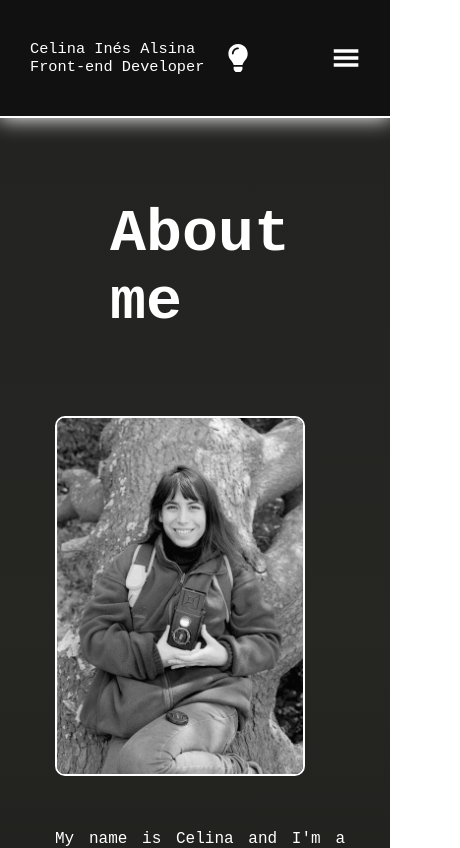
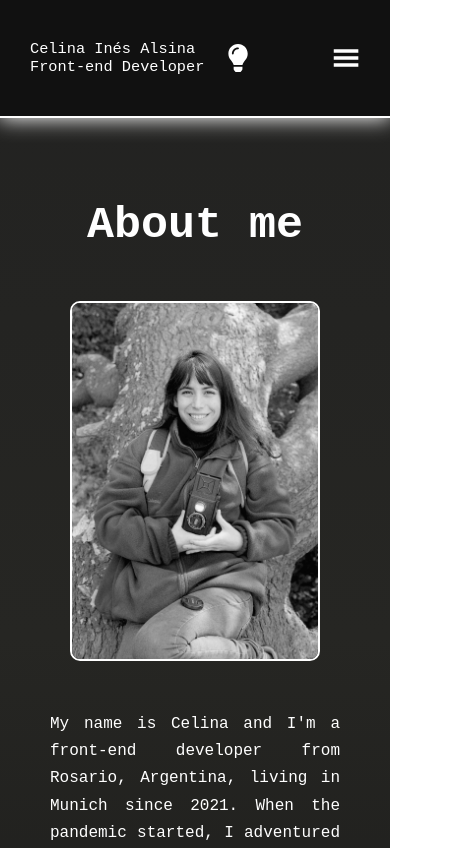
Before and after one commit to Celinesco/celinesco-page, a React (Create React App) app: page /about in a window 390 px wide. Shown: the top 848 px of the page, 460 px wide, since content can reach past the window. Built offline with nearby package versions, Linux system fonts and the light colour scheme.

Commit message:
Form y Hover
Coloco id a elementos para relacionar con etiqueta label
Agrego hover a botones de idiomas

```diff
--- a/src/components/About/About.js
+++ b/src/components/About/About.js
@@ -52,17 +52,19 @@ const About = () => {
                                 <input
                                     type="text"
                                     name="surname"
+                                    id="surname"
                                     required
                                 ></input>
                             </div>
                         </div>
                         <div className="row">
                             <div className="column">
-                                <label>Email*</label>
+                                <label htmlFor="email">Email*</label>
                                 <input
                                     type="email"
                                     name="user_email"
                                     required
+                                    id="email"
                                 ></input>
                             </div>
                         </div>
--- a/src/components/About/About.scss
+++ b/src/components/About/About.scss
@@ -30,7 +30,6 @@
                 border: 2px solid $main-color-dark-mode;
                 overflow: hidden;
                 border-radius: 10px;
-                margin-right: 40px;
                 img {
                     width: 100%;
                 }
@@ -51,6 +50,7 @@
             justify-content: center;
             width: 520px;
             color: $main-color-dark-mode;
+            margin-bottom: 100px;
             .formular__contact {
                font-weight: bold;
                button {
@@ -109,6 +109,12 @@
         }
         .container__form {
             color: $main-color-white-mode;
+            .formular__contact {
+                button {
+                    background-color: $background-color-dark-mode;
+                    color: $main-color-dark-mode;
+                }
+            }
         }
 
     }
--- a/src/components/NavBar/NavBar.scss
+++ b/src/components/NavBar/NavBar.scss
@@ -27,7 +27,17 @@
         color: $main-color-dark-mode;
         background-color: transparent;
         font-size: 20px;
+        border-radius: 100%;
         margin: 10px 15px 0 15px;
+        padding: 2px;
+        transition: all 0.7s;
+    }
+    button:hover {
+        color: $main-color-white-mode;
+        background-color: $background-color-white-mode;
+    }
+    button:active {
+        background-color: green;
     }
 }
 
@@ -111,6 +121,15 @@
                 color: $main-color-white-mode;
             }
         }
+        .container__user-preferences {
+            .button__language:hover {
+                color: $main-color-dark-mode;
+                background-color: $background-color-dark-mode;
+            }
+            .button_language:active {
+                background-color: green;
+            }
+        }
         .container__info-navbar {
             p, .button__dark-mode  {
                 color: $main-color-white-mode;
--- a/src/components/datos_proyectos.js
+++ b/src/components/datos_proyectos.js
@@ -268,7 +268,7 @@ export const htmlAboutme = {
         contact_me: `Wenn Sie mich erreichen wollen, schreiben Sie mir gerne eine E-Mail  oder füllen Sie das untenstehende Formular aus.
         Über Ihre Fragen, Anregungen und Kommentare freue ich mich sehr und sie helfen mir, sowohl auf persönlicher Ebene als auch beruflich zu wachsen.`,
         form: {
-            name: 'Vorname *',
+            name: 'Vorname*',
             surname: 'Nachname*',
             message: 'Nachricht*',
             submit: 'Senden'
--- a/src/styles/_breakpoints.scss
+++ b/src/styles/_breakpoints.scss
@@ -3,16 +3,13 @@
     .container__hamburguer-menu-button {
         display: none;
     }
-
     .container__steps {
         margin-bottom: 180px;
         margin-top: 30px;
     }
-
     .step-1, .step-3 {
         right: 49%
     }
-
     .step-2, .step-4 {
         right: 46%
     }
@@ -22,7 +19,6 @@
             display: none;
         }
     }
-
 }
 
 
@@ -46,14 +42,29 @@
             font-size: calc(2.6rem - 1vw);
         }
     }
-
-
     .carta {
         font-size: 90px;
         margin: 0 10px;
     }
     .contenedor_rectangulos {
         margin : 150px 0
+    }
+    .section__about {
+        .sub__section {
+            .container__info-aboutme {
+                margin: 30px 0;
+                .container__aboutme-text {
+                    max-width: 600px;
+                }
+                .container__img-profile {
+                    margin-right: 20px;
+                }
+            }
+        }
+        h2 {
+            font-size: 45px;
+        }
+
     }
 }
 
@@ -93,6 +104,23 @@
         font-size: 90px;
         margin: 0 10px;
     }
+    .section__about {
+        .sub__section {
+            padding: 200px 100px 0 100px;
+
+            .container__info-aboutme {
+                margin-bottom:  10px;
+                .container__img-profile {
+                    margin-right: 40px;
+                }
+                .container__aboutme-text {
+                    max-width: 600px;
+                }
+            }
+        }
+    }
+
+
 }
 
 @media (max-width: 1199.98px) {
@@ -117,16 +145,20 @@
         }
     }
     .section__about {
+        .sub__section {
+            padding: 200px 100px 0 100px;
             h2 {
+                margin-bottom: 50px;
                 font-size: 45px;
             }
             .container__info-aboutme {
-            margin: 30px 0;
+                flex-direction: column;
+                align-items: center;
+                margin-bottom:  10px;
                 .container__aboutme-text {
+                    margin: 50px 0;
                     max-width: 600px;
                 }
-            .container__img-profile {
-                margin-right: 20px;
             }
         }
     }
@@ -179,17 +211,11 @@
         }
     }
     .section__about {
+        .sub__section {
+            padding: 200px 100px 0 100px;
             h2 {
                 margin-bottom: 50px;
                 font-size: 45px;
-        }
-        .container__info-aboutme {
-            margin: 30px 0;
-            .container__aboutme-text {
-                max-width: 500px;
-            }
-            .container__img-profile {
-                margin-right: 20px;
             }
         }
     }
@@ -263,16 +289,14 @@
         }
     }
     .section__about {
+        .sub__section {
             .container__info-aboutme {
-            flex-direction: column;
-            align-items: center;
-
                 .container__aboutme-text {
                     max-width: 450px;
-                margin: 50px 0;
                 }
                 .container__img-profile {
                     margin: 0;
+                }
             }
         }
     }
@@ -340,11 +364,36 @@
         max-width: 320px;
     }
     .section__about {
+        .sub__section {
+            padding: 200px 50px 0 50px;
             .container__info-aboutme {
                 .container__aboutme-text {
                     max-width: 300px;
                 }
             }
+            .container__form {
+                width: 250px;
+                .formular__contact {
+                    justify-content: center;
+                    align-items: center;
+                    display: flex;
+                    flex-direction: column;
+                    textarea {
+                        width: 300px;
+                    }
+                .row {
+                    flex-direction: column;
+                    align-items: center;
+                    .column {
+                        input[type="email"] {
+                            width: 200px;
+                        }
+                    }
+                    }
+                }
+            }
+        }
+
     }
 }
 
```
Lines whose indentation alone changed are shown as unchanged.
